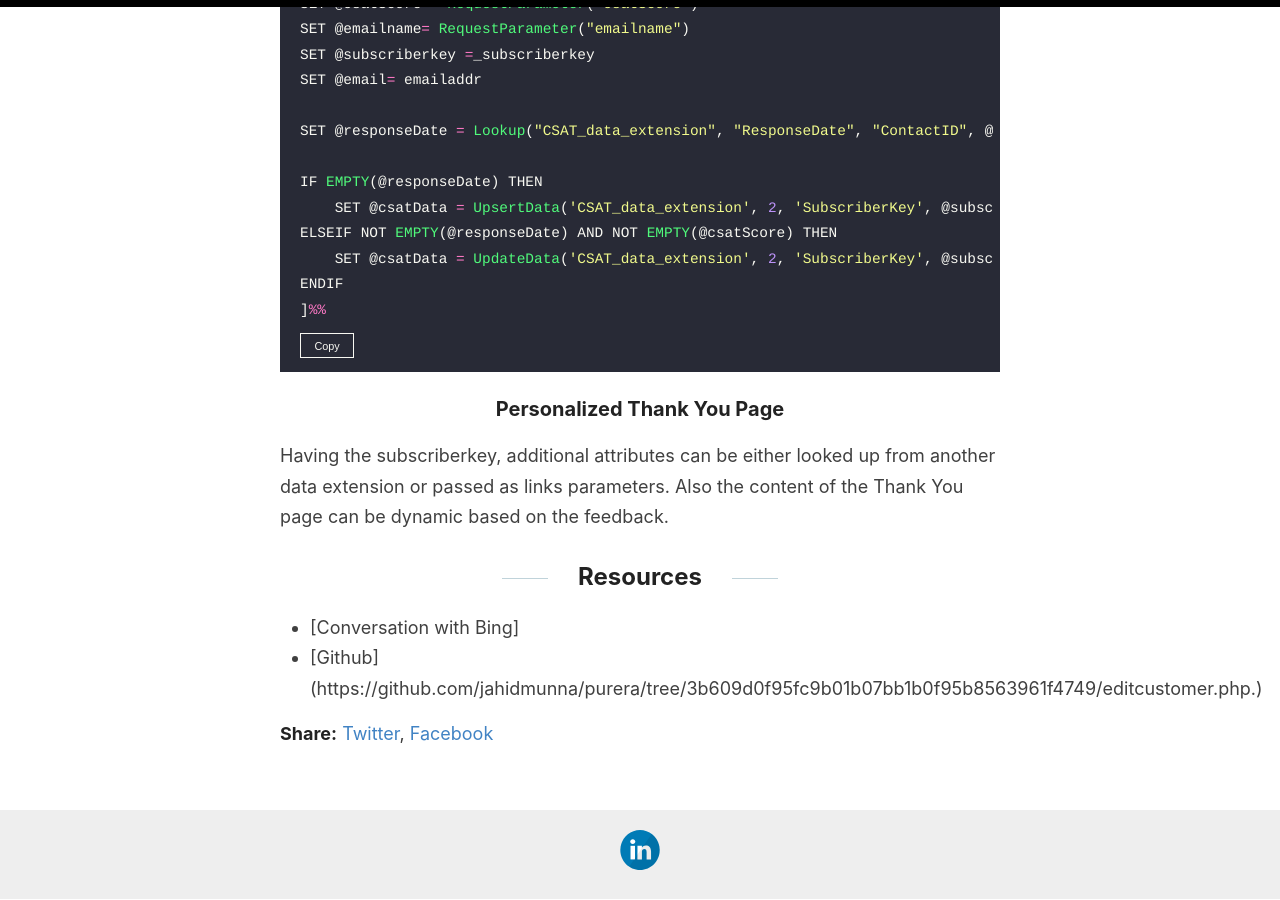
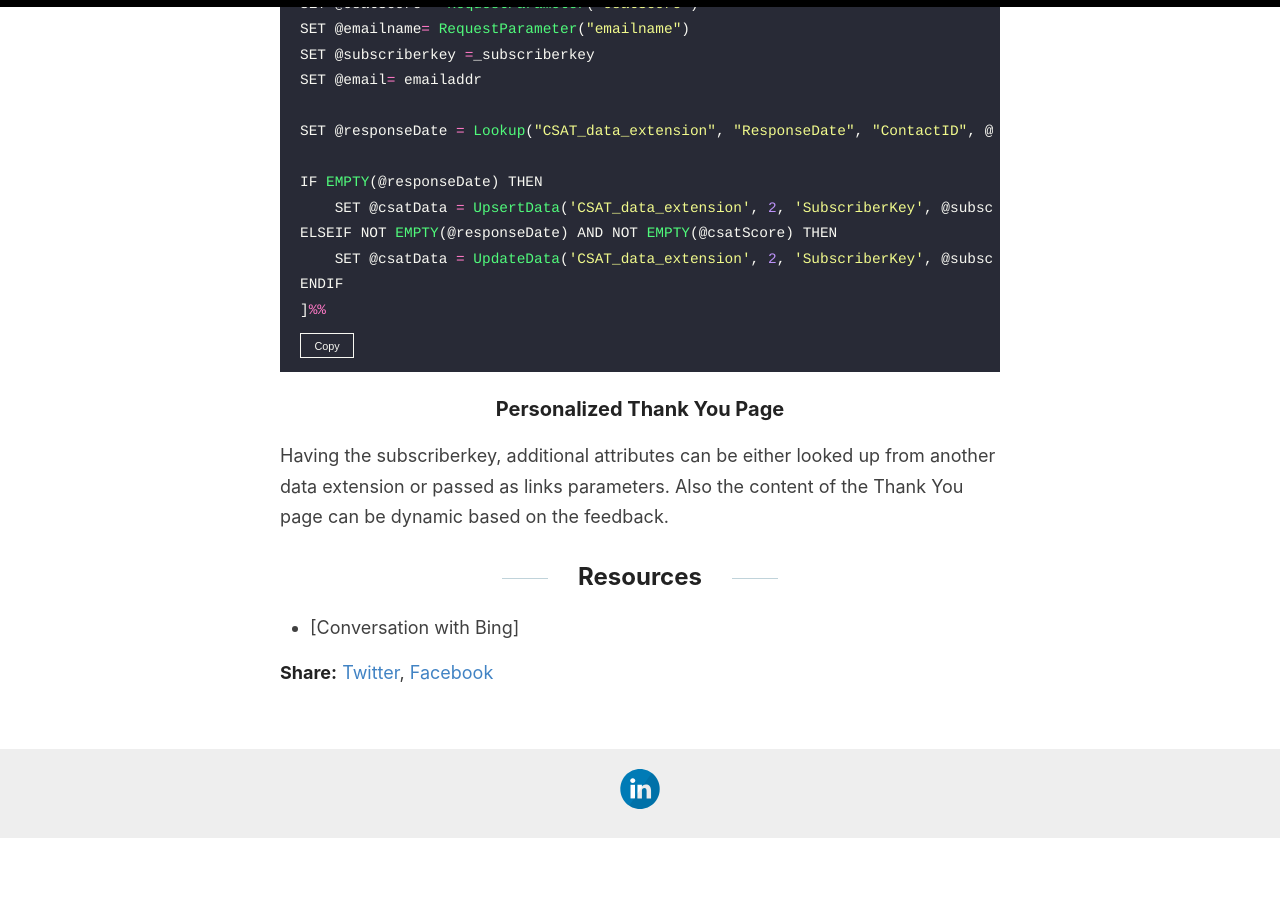
Before and after one commit to karolcholewa/blog, a Jekyll site: the page built from _posts/2023-09-09-customer-satisfaction-survey.md, in a window 1280 px wide and 900 px high, scrolled down 1951 px. Built offline with Jekyll 4.4.1, drawn with Linux system fonts in a browser that asks for light colours; after the commit the page ends 2789 px from its top, so only the background shows below that.

Commit message:
post updated

```diff
--- a/_posts/2023-09-09-customer-satisfaction-survey.md
+++ b/_posts/2023-09-09-customer-satisfaction-survey.md
@@ -56,4 +56,3 @@ Having the subscriberkey, additional attributes can be either looked up from ano
 
 ## Resources
 *   [Conversation with Bing]
-*   [Github] (https://github.com/jahidmunna/purera/tree/3b609d0f95fc9b01b07bb1b0f95b8563961f4749/editcustomer.php.)
```
